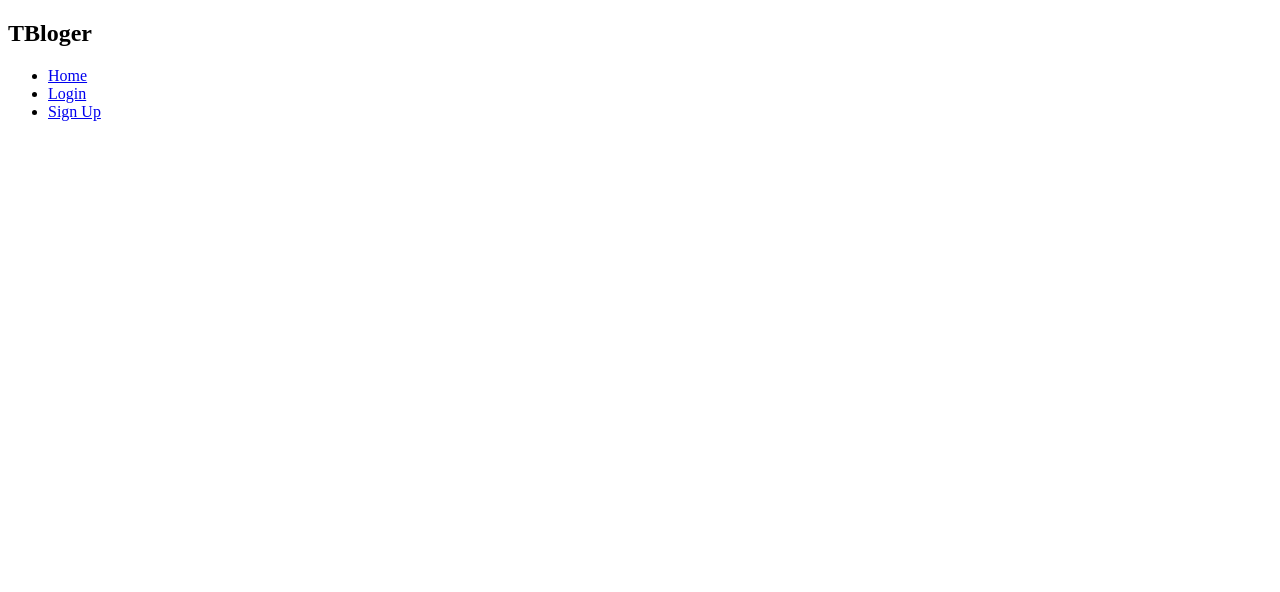
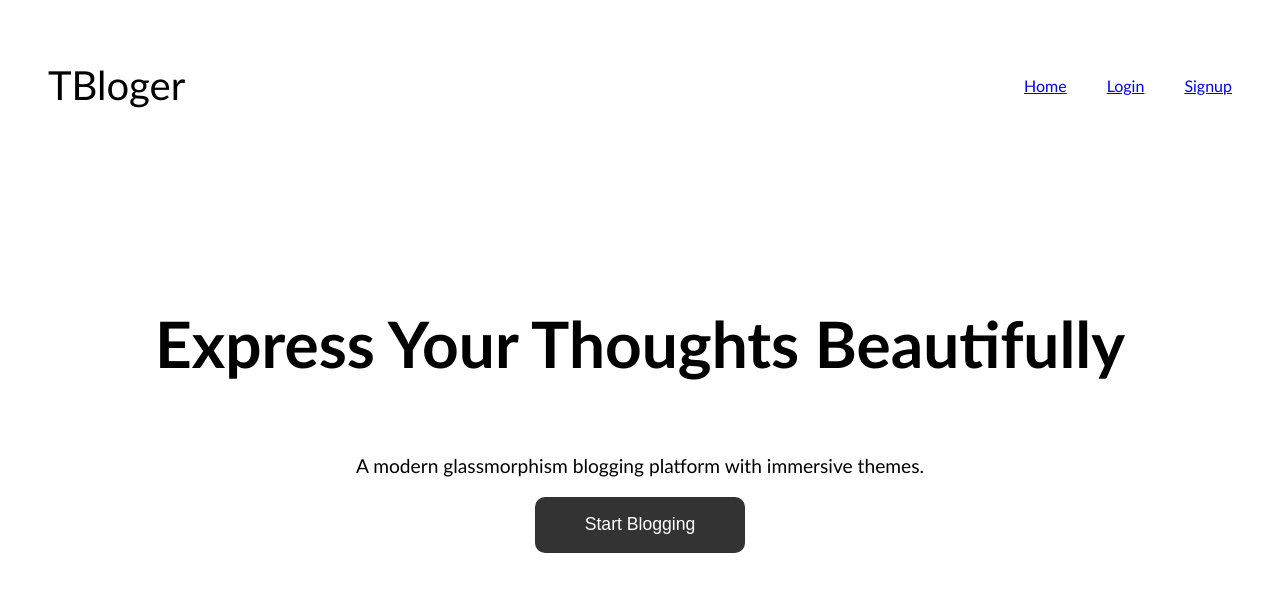
Before and after one commit to virajjadhav439/TBloger, a React (Vite) app in the folder frontend/: page / in a window 1280 px wide. Shown: the top 592 px of the page. Built offline with nearby package versions, Linux system fonts and the light colour scheme; no server answers.

Commit message:
Improved landing page completed-Navbar,Heor-Section

```diff
--- a/frontend/src/components/Navbar.jsx
+++ b/frontend/src/components/Navbar.jsx
@@ -1,23 +1,23 @@
 import React from 'react'
 import { Link } from 'react-router-dom'
-
+import '../css/Navbar.css'
 const Navbar = () => {
   return (
     <>
     <nav className='navbar'>
     <h2 className='logo'>TBloger</h2>
 
-    <ul>
-        <li>
+    <ul className='navbar-options'>
+        <li className='navbar-home'>
         <Link to="/">Home</Link>
         </li>
 
-        <li>
+        <li className='navbar-login'>
             <Link to="/login">Login</Link>
         </li>
 
-        <li>
-            <Link to="/signup">Sign Up</Link>
+        <li className='navbar-signup'>
+            <Link to="/signup">Signup</Link>
         </li>
     </ul>
 
--- /dev/null
+++ b/frontend/src/css/Home.css
@@ -0,0 +1,101 @@
+.hero-section{
+    height:60vh;
+
+    font-family:'Gill Sans MT', Calibri, 'Trebuchet MS', sans-serif;
+    display:flex;
+    flex-direction:column;
+    justify-content:center;
+    align-items:center;
+
+    text-align:center;
+}
+
+.hero-heading{
+    font-size:4rem;
+}
+
+.hero-description{
+    font-size:1.2rem;
+    width:50%;
+}
+
+.hero-action-button{
+    padding:17.5px 50px;
+    border:none;
+    outline: none;
+    color:white;
+    cursor:pointer;
+    position: relative;
+    z-index: 0;
+    border-radius: 12px;
+    font-size: 1.1rem;
+}
+
+.hero-action-button::after{
+    content: "";
+    z-index:-1;
+    position: absolute;
+    width: 100%;
+    height: 100%;
+    background-color: #333;
+    left: 0;
+    top: 0;
+    border-radius: 10px;
+}
+/* glow */
+.hero-action-button::before{
+    content: "";
+
+    background: linear-gradient(
+        45deg,
+        #FF0000,
+        #FF7300,
+        #FFFB00,
+        #48FF00,
+        #00FFD5,
+        #002BFF,
+        #FF00C8,
+        #FF0000
+    );
+
+    position: absolute;
+
+    top: -2px;
+    left: -2px;
+
+    background-size: 600%;
+
+    z-index: -1;
+
+    width: calc(100% + 4px);
+    height: calc(100% + 4px);
+
+    filter: blur(8px);
+
+    border-radius: 10px;
+
+    opacity: 0;
+
+    transition: opacity .3s ease-in-out;
+
+    animation: glowing 20s linear infinite;
+}
+@keyframes glowing {
+    0%{background-position: 0 0;}
+    50%{background-position: 400% 0;}
+    100%{background-position: 0 0;}
+}
+
+/* hover */
+.hero-action-button:hover::before{
+    opacity: 1;
+}
+
+.hero-action-button:active::after{
+    background: transparent;
+}
+
+.hero-action-button:active{
+    color: #000;
+    font-weight: bold;
+}
--- /dev/null
+++ b/frontend/src/css/Navbar.css
@@ -0,0 +1,21 @@
+.navbar{
+    display:flex;
+    justify-content:space-between;
+    align-items:center;
+
+    padding:20px 40px;
+}
+
+.logo{
+    font-family:'Gill Sans MT', Calibri, 'Trebuchet MS', sans-serif;
+    font-weight:100;
+    font-size:2.5rem;
+}
+
+.navbar-options{
+    display:flex;
+    gap:40px;
+    list-style:none;
+
+    font-family:'Gill Sans MT', Calibri, 'Trebuchet MS', sans-serif;
+}
--- a/frontend/src/pages/home.jsx
+++ b/frontend/src/pages/home.jsx
@@ -1,9 +1,23 @@
 import React from 'react'
 import Navbar from '../components/navbar'
+import '../css/Home.css'
 const Home = () => {
   return (
     <>
       <Navbar/>
+      <section className='hero-section'>
+      <h1 className='hero-heading'>
+        Express Your Thoughts Beautifully
+      </h1>
+
+      <p className='hero-description'>
+        A modern glassmorphism blogging platform with immersive themes.
+      </p>
+
+      <button className='hero-action-button'>
+        Start Blogging
+        </button>
+      </section>
     </>
   )
 }
```
